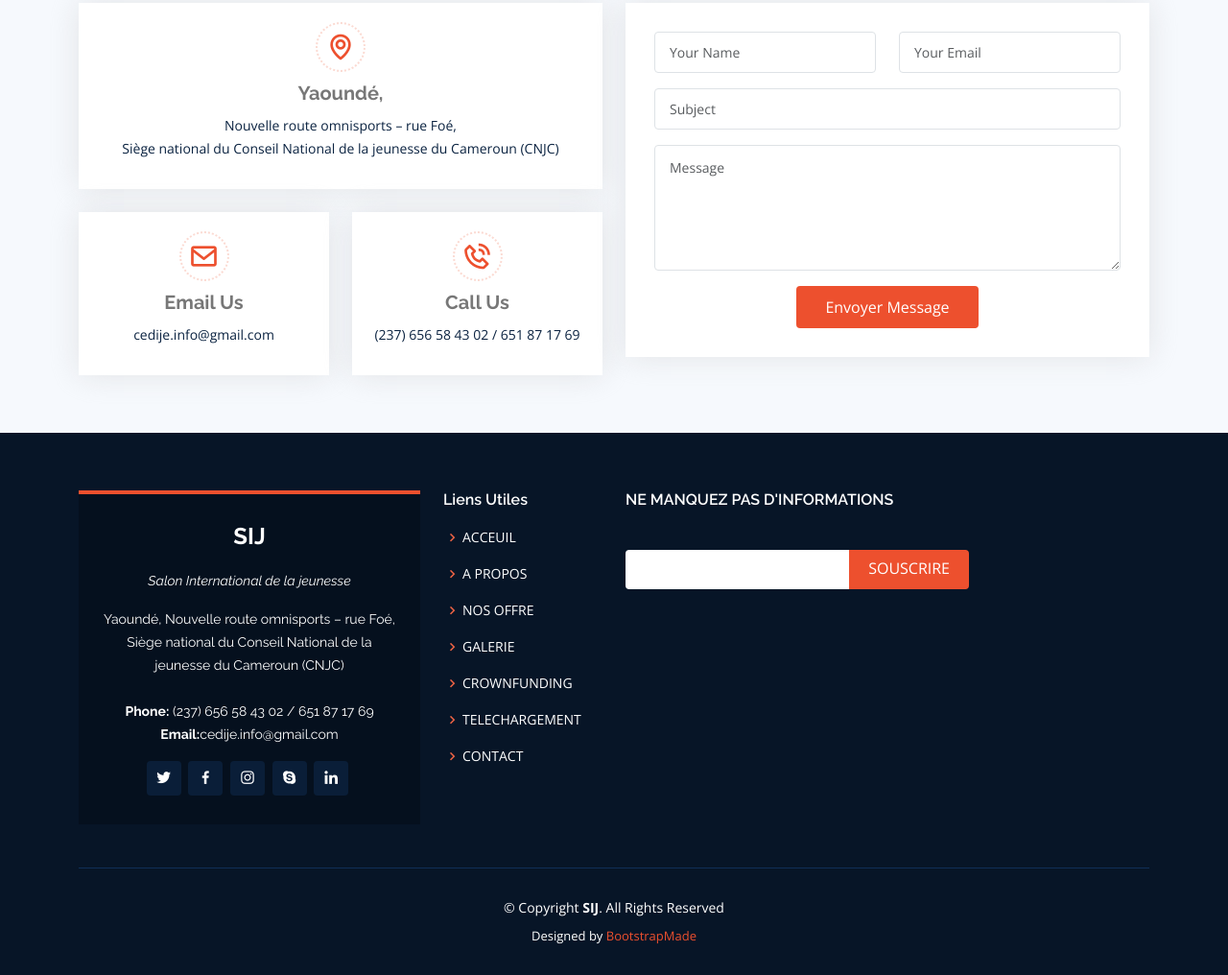
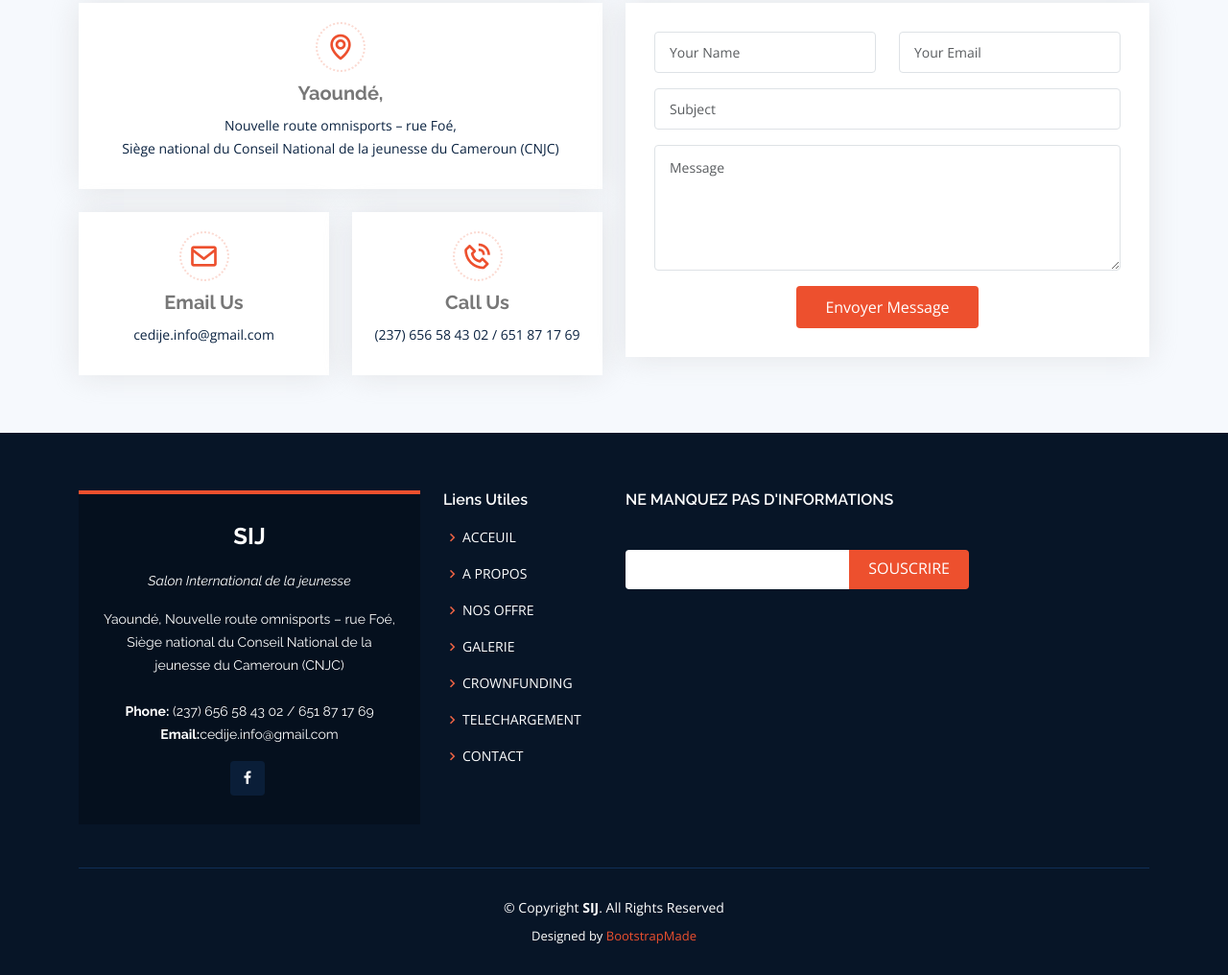
Before and after one commit to Abdoulaye-Thespy/sijcameroun-live, a plain HTML site: page index.html in a window 1280 px wide. Shown: the part 9157-10173 px from the top of the page at 96% size. Drawn offline with nearby package versions, Linux system fonts and the light colour scheme.

Commit message:
fix: Socials icons

```diff
--- a/index.html
+++ b/index.html
@@ -956,11 +956,11 @@
                 <strong>Email:</strong>cedije.info@gmail.com<br>
               </p>
               <div class="social-links mt-3">
-                <a href="#" class="twitter"><i class="bx bxl-twitter"></i></a>
-                <a href="#" class="facebook"><i class="bx bxl-facebook"></i></a>
-                <a href="#" class="instagram"><i class="bx bxl-instagram"></i></a>
+                <!-- <a href="#" class="twitter"><i class="bx bxl-twitter"></i></a> -->
+                <a href="https://www.facebook.com/sijcameroun" target="_blank" class="facebook"><i class="bx bxl-facebook"></i></a>
+                <!-- <a href="#" class="instagram"><i class="bx bxl-instagram"></i></a>
                 <a href="#" class="google-plus"><i class="bx bxl-skype"></i></a>
-                <a href="#" class="linkedin"><i class="bx bxl-linkedin"></i></a>
+                <a href="#" class="linkedin"><i class="bx bxl-linkedin"></i></a> -->
               </div>
             </div>
           </div>
```
